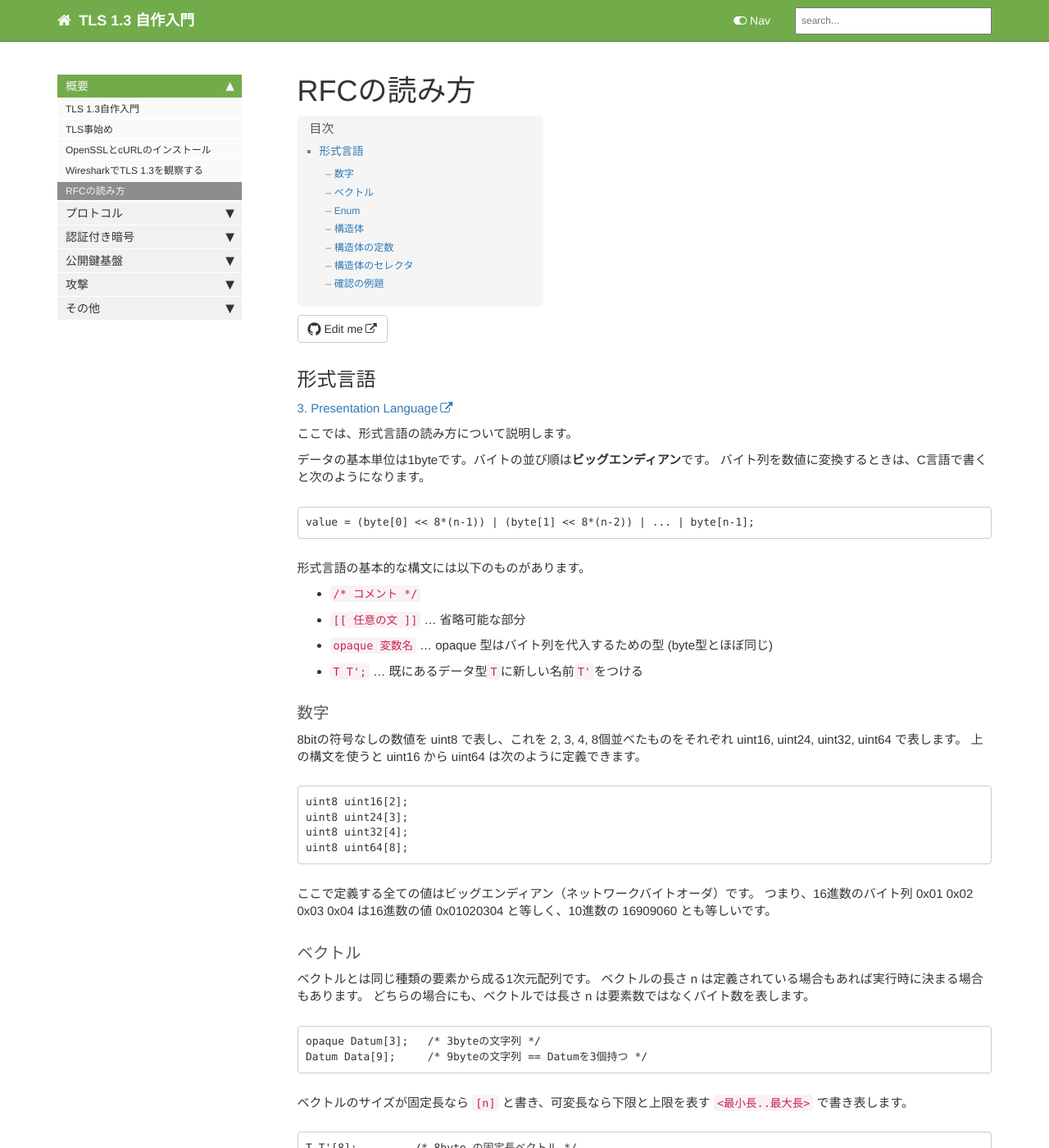
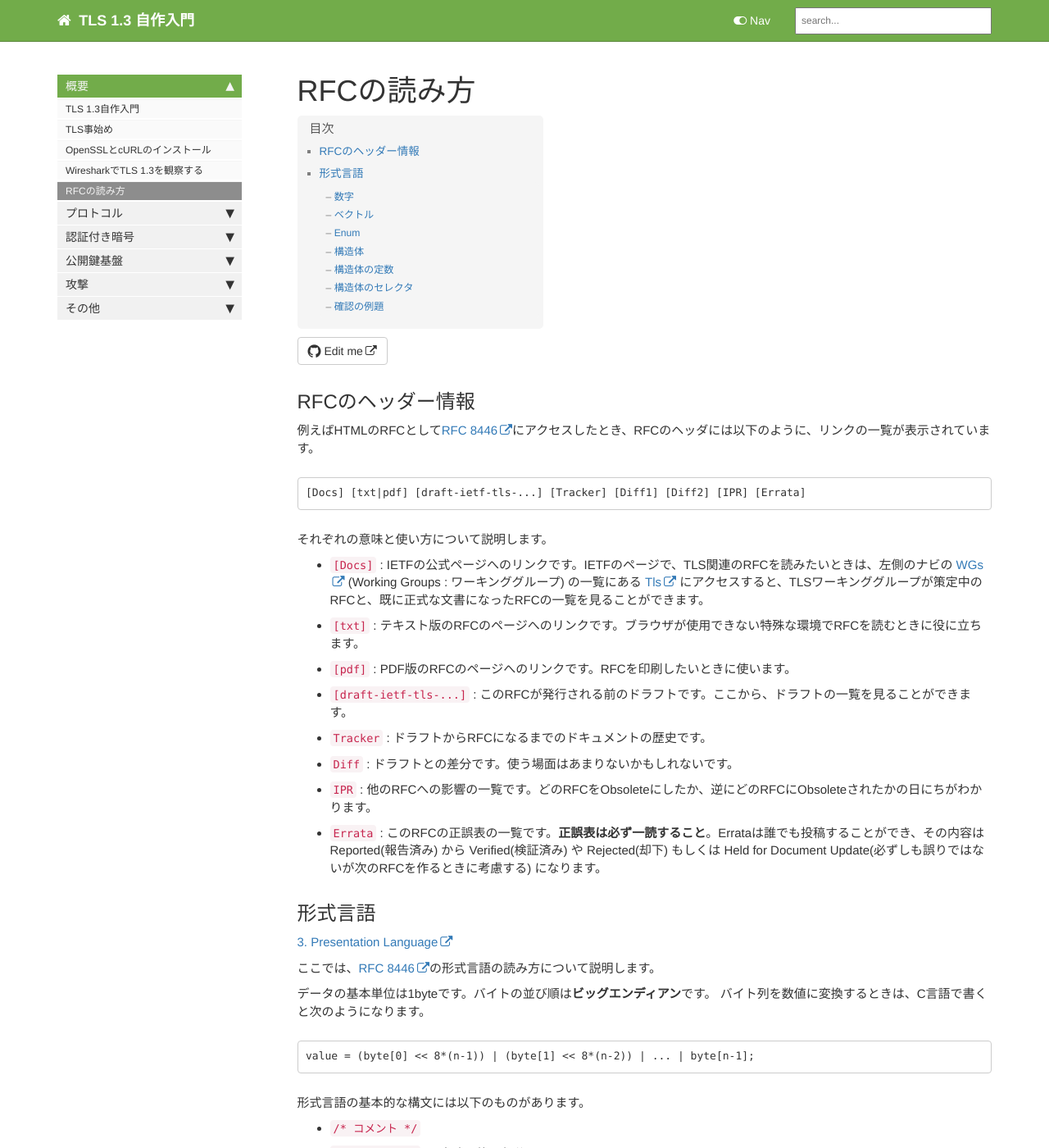
Before and after one commit to tex2e/mako-tls13, a Jekyll site: the page built from pages/1.overview/20-rfc_reading.md, in a window 1280 px wide and 1400 px high. Shown: the whole window at 82% size. Built offline with Jekyll 4.4.1, drawn with Linux system fonts in a browser that asks for light colours; our own code applies the rules of GitHub Pages for plain Markdown files; comment, search, counter and statistics services are not loaded.

Commit message:
rfc-reading

````diff
--- a/pages/1.overview/20-rfc_reading.md
+++ b/pages/1.overview/20-rfc_reading.md
@@ -5,11 +5,38 @@ sidebar: doc_sidebar
 permalink: rfc_reading.html
 ---
 
+## RFCのヘッダー情報
+
+例えばHTMLのRFCとして[RFC 8446](https://tools.ietf.org/html/rfc8446)にアクセスしたとき、RFCのヘッダには以下のように、リンクの一覧が表示されています。
+
+```
+[Docs] [txt|pdf] [draft-ietf-tls-...] [Tracker] [Diff1] [Diff2] [IPR] [Errata]
+```
+
+それぞれの意味と使い方について説明します。
+
+- `[Docs]` : IETFの公式ページへのリンクです。IETFのページで、TLS関連のRFCを読みたいときは、左側のナビの [WGs](https://tools.ietf.org/wg) (Working Groups : ワーキンググループ) の一覧にある [Tls](https://tools.ietf.org/wg/tls/) にアクセスすると、TLSワーキンググループが策定中のRFCと、既に正式な文書になったRFCの一覧を見ることができます。
+
+- `[txt]` : テキスト版のRFCのページへのリンクです。ブラウザが使用できない特殊な環境でRFCを読むときに役に立ちます。
+
+- `[pdf]` : PDF版のRFCのページへのリンクです。RFCを印刷したいときに使います。
+
+- `[draft-ietf-tls-...]` : このRFCが発行される前のドラフトです。ここから、ドラフトの一覧を見ることができます。
+
+- `Tracker` : ドラフトからRFCになるまでのドキュメントの歴史です。
+
+- `Diff` : ドラフトとの差分です。使う場面はあまりないかもしれないです。
+
+- `IPR` : 他のRFCへの影響の一覧です。どのRFCをObsoleteにしたか、逆にどのRFCにObsoleteされたかの日にちがわかります。
+
+- `Errata` : このRFCの正誤表の一覧です。**正誤表は必ず一読すること**。Errataは誰でも投稿することができ、その内容は Reported(報告済み) から Verified(検証済み) や Rejected(却下) もしくは Held for Document Update(必ずしも誤りではないが次のRFCを作るときに考慮する) になります。
+
+
 ## 形式言語
 
 [3. Presentation Language](https://tools.ietf.org/html/rfc8446#section-3)
 
-ここでは、形式言語の読み方について説明します。
+ここでは、[RFC 8446](https://tools.ietf.org/html/rfc8446)の形式言語の読み方について説明します。
 
 データの基本単位は1byteです。バイトの並び順は**ビッグエンディアン**です。
 バイト列を数値に変換するときは、C言語で書くと次のようになります。
````
